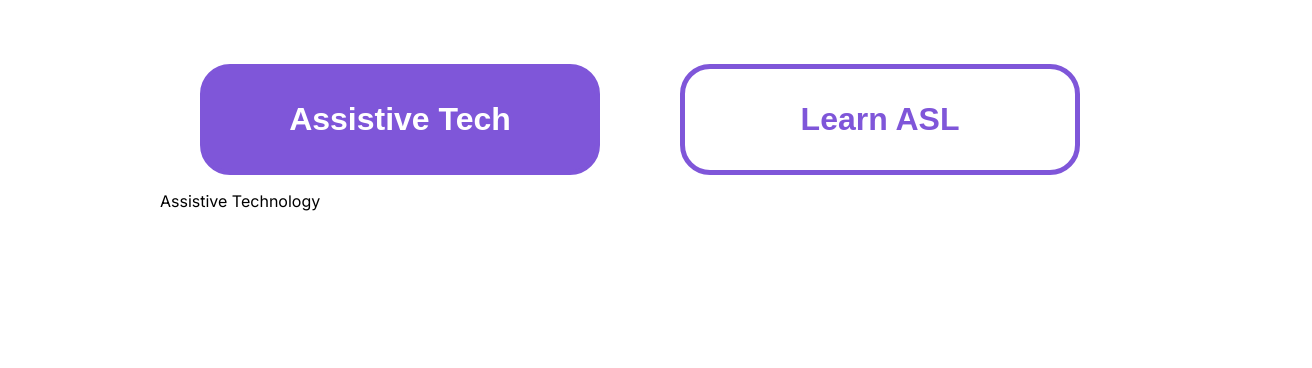
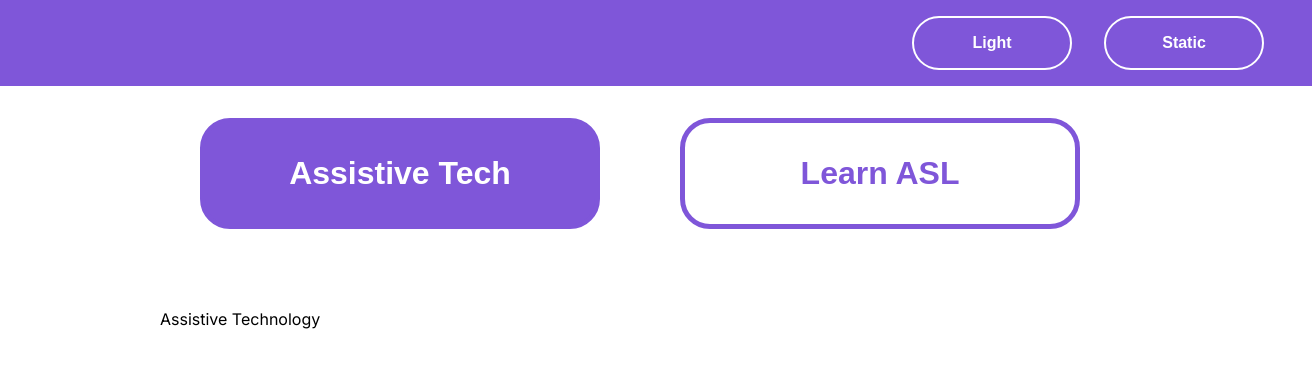
Before and after one commit to lauracastrovenegas/capstone-project-website, a React (Create React App) app: page / in a window 1280 px wide. Shown: the top 368 px of the page, 1312 px wide, since content can reach past the window. Built offline with nearby package versions, Linux system fonts and the light colour scheme; the HTML template or start-up script is replaced by a standard one.

Commit message:
created and added website options bar to toggle light/dark static/dynamic

```diff
--- a/src/App.js
+++ b/src/App.js
@@ -2,7 +2,13 @@ import { BrowserRouter, Route, Routes } from 'react-router-dom';
 import AssistiveTech from './AssistiveTech';
 import LearnASL from './LearnASL';
 import Navbar from './components/Navbar';
+import OptionsBar from './components/OptionsBar';
 import React, {useState} from 'react';
+import styled from 'styled-components';
+
+const BodyWrapper = styled.main`
+  padding: 3rem 10rem;
+`
 
 const App = () => {
   const [currentSection, setSection] = useState("/");
@@ -10,14 +16,15 @@ const App = () => {
   return (
     <BrowserRouter basename={process.env.PUBLIC_URL}>
       <header>
+        <OptionsBar/>
         <Navbar setSection={setSection} currentSection={currentSection}/>
       </header>
-      <main>
+      <BodyWrapper>
         <Routes>
         <Route exact path="/" element={<AssistiveTech />} />
         <Route exact path="/asl" element={<LearnASL />} />
       </Routes>
-      </main>
+      </BodyWrapper>
     </BrowserRouter>
   );
 }
--- a/src/components/Navbar.js
+++ b/src/components/Navbar.js
@@ -3,6 +3,7 @@ import Button from "./Button";
 
 const NavWrapper = styled.nav`
     display: flex;
+    padding: 1rem 10rem;
 `
 
 const Navbar = ({setSection, currentSection}) => {
--- /dev/null
+++ b/src/components/OptionsBar.js
@@ -0,0 +1,51 @@
+import styled from "styled-components";
+import theme from "../theme";
+import React, {useState} from "react";
+
+const OptionsBarWrap = styled.div`
+    background-color: ${theme.colors.purple};
+    display: flex;
+    width: 100vw;
+    padding: 1rem 1rem;
+`
+
+const ButtonWrapper = styled.button`
+    color: ${theme.colors.white};
+    background-color: ${theme.colors.purple};
+    border-color: ${theme.colors.white};
+    border-style: solid;
+    border-width: 2px;
+    border-radius: 30px;
+    font-size: 1rem;
+    font-weight: 800;
+    padding: 1rem 1rem;
+    cursor: pointer;
+    width: 10rem;
+    margin: 0rem 1rem;
+`
+
+const ButtonsWrap = styled.div`
+    margin: 0rem 1rem 0rem auto;
+    width: fit-content;
+`
+
+const OptionButton = ({options}) => {
+    const [selected, setSelected] = useState(0)
+
+    return (
+        <ButtonWrapper onClick={() => setSelected(selected === 0 ? 1 : 0)}>{options[selected]}</ButtonWrapper>
+    )
+}
+
+const OptionsBar = () => {
+    return (
+        <OptionsBarWrap>
+            <ButtonsWrap>
+                <OptionButton options={["Light", "Dark"]}/>
+                <OptionButton options={["Static", "Dynamic"]}/>
+            </ButtonsWrap>
+        </OptionsBarWrap>
+    )
+}
+
+export default OptionsBar;
--- a/src/index.css
+++ b/src/index.css
@@ -4,7 +4,6 @@ body {
   font-family: 'Inter', sans-serif;
   -webkit-font-smoothing: antialiased;
   -moz-osx-font-smoothing: grayscale;
-  padding: 3rem 10rem;
 }
 
 code {
```
